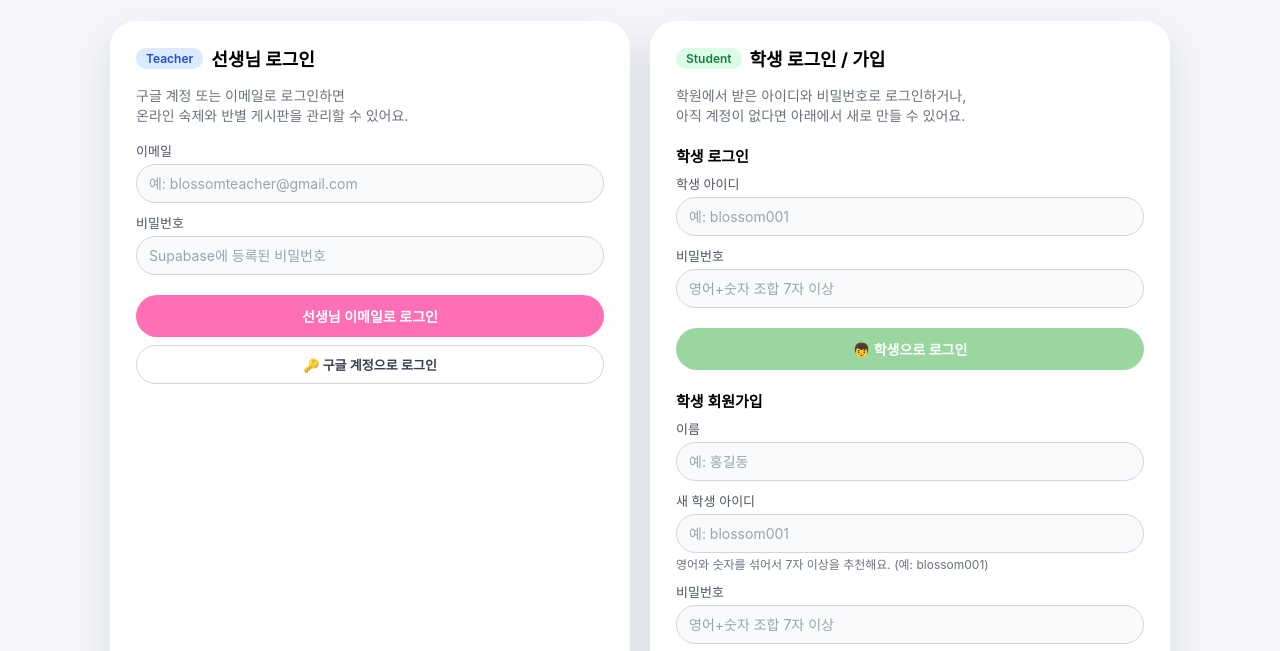
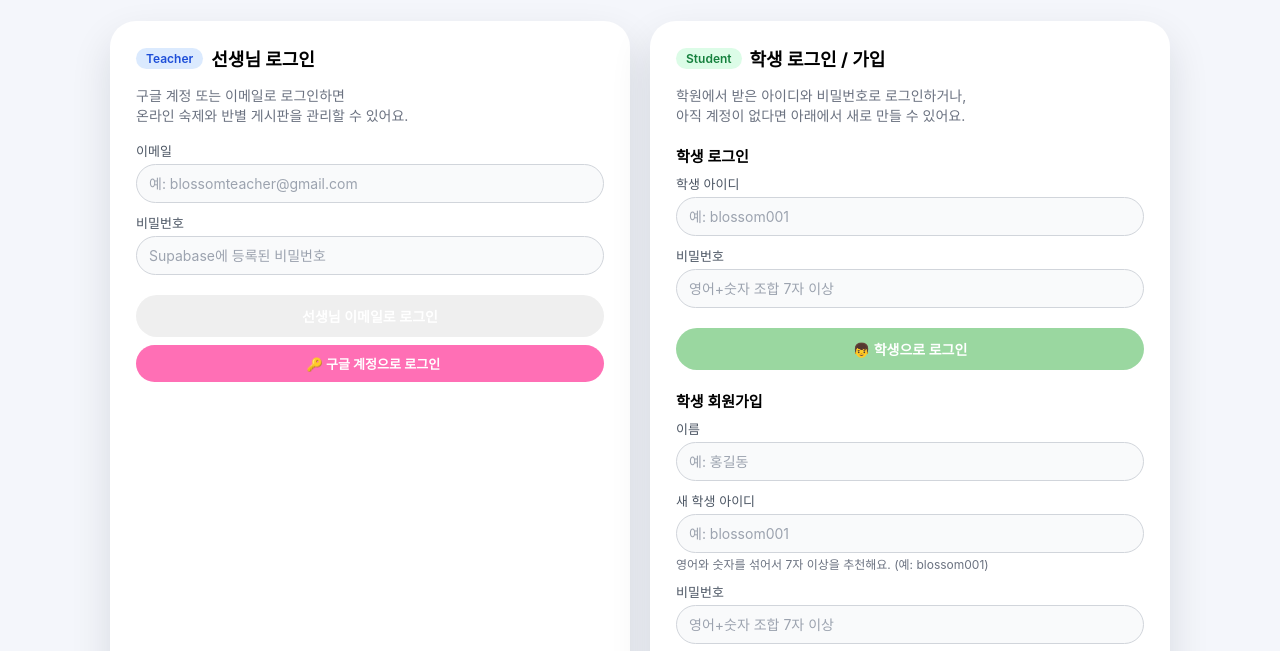
Before and after one commit to barobaroenglish2617/h-edu, a plain HTML site: page login.html in a window 1280 px wide. Shown: the part 122-773 px from the top of the page. Drawn offline with nearby package versions, Linux system fonts and the light colour scheme; a web font is replaced by a local one.

Commit message:
Add files via upload

```diff
--- a/login.html
+++ b/login.html
@@ -151,7 +151,7 @@
 
     /* 👉 세 개 버튼 각자 색상 */
     #teacherLoginBtn {
-      background: var(--pink);
+      background: ffffff;
     }
 
     #studentLoginBtn {
@@ -258,9 +258,9 @@
         선생님 이메일로 로그인
       </button>
 
-      <button id="googleLoginBtn" class="btn btn-ghost btn-sub">
-        🔑 구글 계정으로 로그인
-      </button>
+      <button id="googleLoginBtn" class="btn btn-ghost btn-sub" style="background: var(--pink); color: #ffffff; border: none;">
+        🔑 구글 계정으로 로그인
+      </button>
 
       <div id="teacherStatus" class="status-text"></div>
     </div>
```
